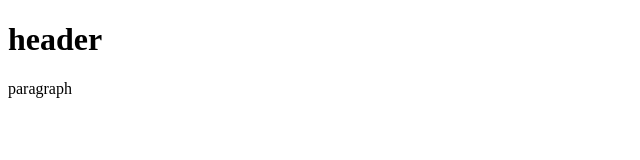
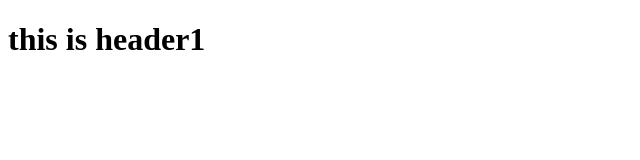
Before and after one commit to namat-sadiqee/tester, a plain HTML site: page index.html in a window 1280 px wide. Shown: the whole page, without its empty margins (0-640 px from the left). Drawn offline with Linux system fonts and the light colour scheme.

Commit message:
update header
deleted paragraph

```diff
--- a/index.html
+++ b/index.html
@@ -7,9 +7,9 @@
 
 <body>
 
-    <h1>header</h1>
+    <h1>this is header1</h1>
 
-    <p>paragraph </p>
+
 
 </body>
 </html>
```
